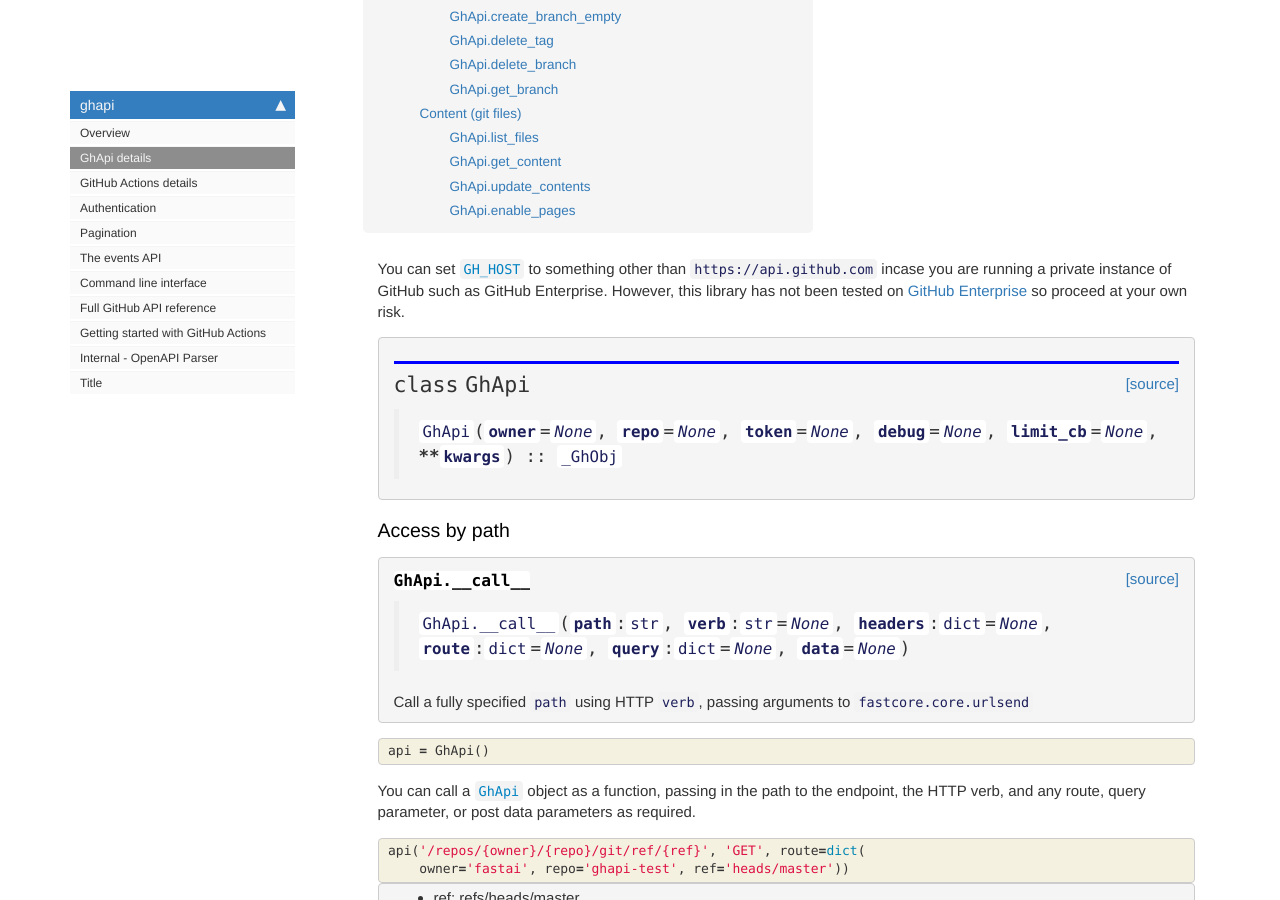
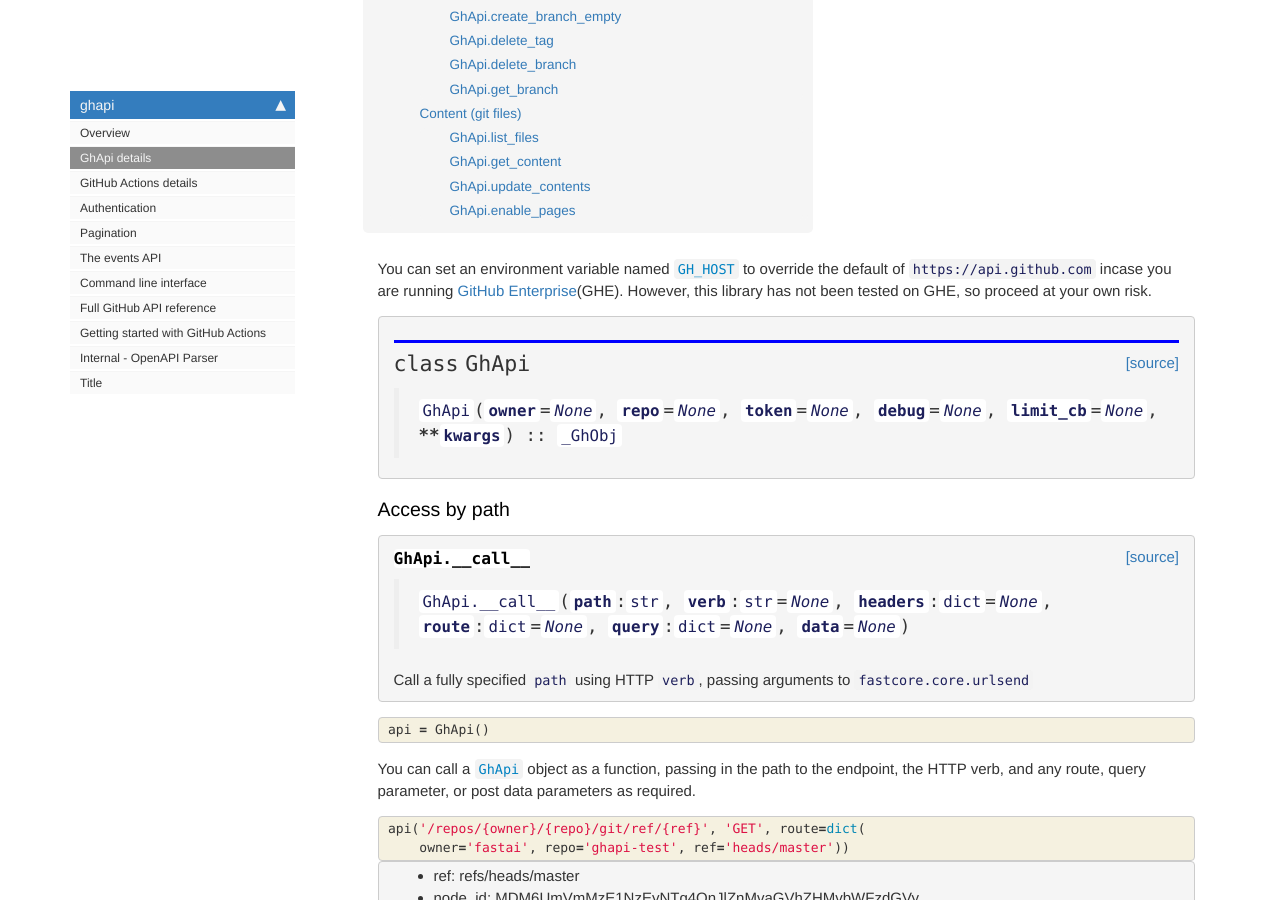
Before and after one commit to fastai/ghapi, a Jekyll site: the page built from docs/core.html, in a window 1280 px wide and 900 px high, scrolled down 767 px. Built offline with Jekyll 4.4.1, drawn with Linux system fonts in a browser that asks for light colours; nearby versions of some CDN libraries; comment, search, counter and statistics services are not loaded.

Commit message:
closes #29

```diff
--- a/docs/core.html
+++ b/docs/core.html
@@ -45,7 +45,7 @@ nb_path: "00_core.ipynb"
 
 <div class="cell border-box-sizing text_cell rendered"><div class="inner_cell">
 <div class="text_cell_render border-box-sizing rendered_html">
-<p>You can set <a href="/core.html#GH_HOST"><code>GH_HOST</code></a> to something other than <code>https://api.github.com</code> incase you are running a private instance of GitHub such as GitHub Enterprise.  However, this library has not been tested on <a href="https://github.com/enterprise">GitHub Enterprise</a> so proceed at your own risk.</p>
+<p>You can set an environment variable named <a href="/core.html#GH_HOST"><code>GH_HOST</code></a> to override the default of <code>https://api.github.com</code> incase you are running <a href="https://github.com/enterprise">GitHub Enterprise</a>(GHE).  However, this library has not been tested on GHE, so proceed at your own risk.</p>
 
 </div>
 </div>
```
Also changed, not shown: 1 other file.
